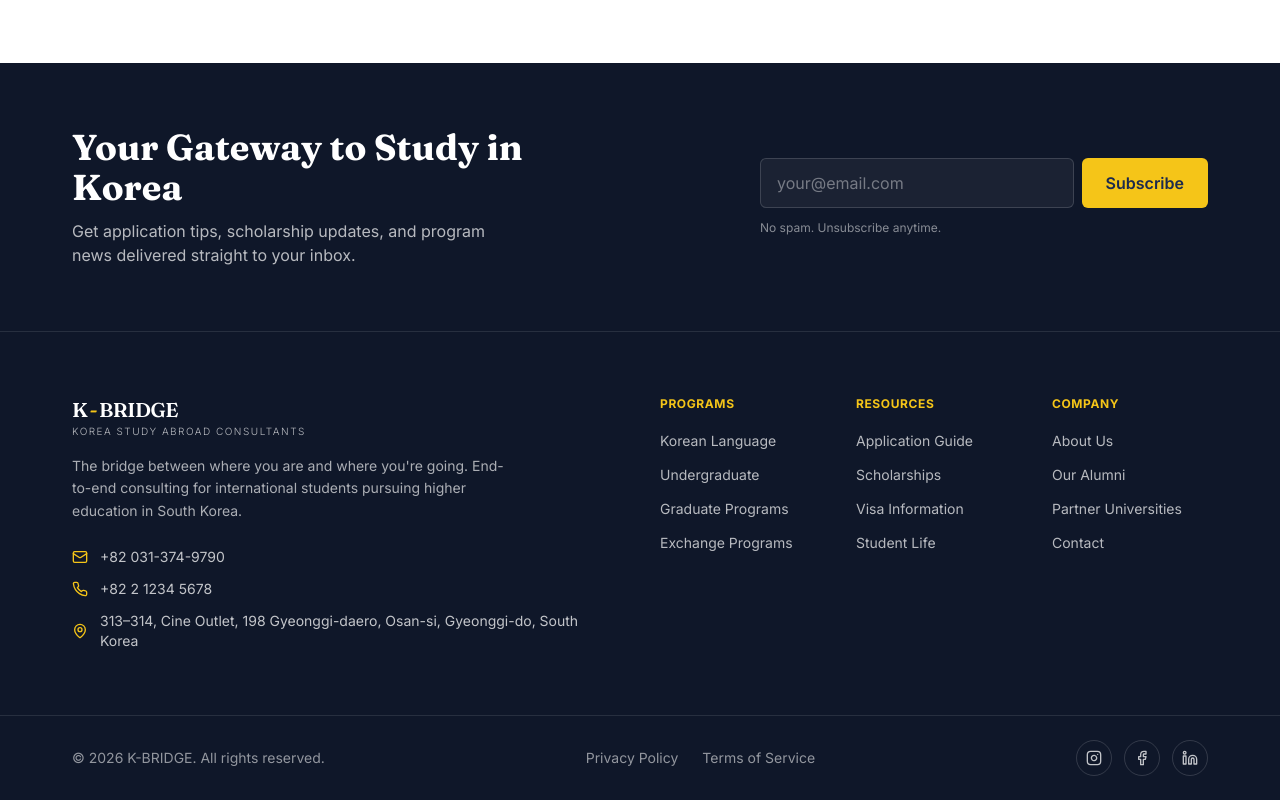
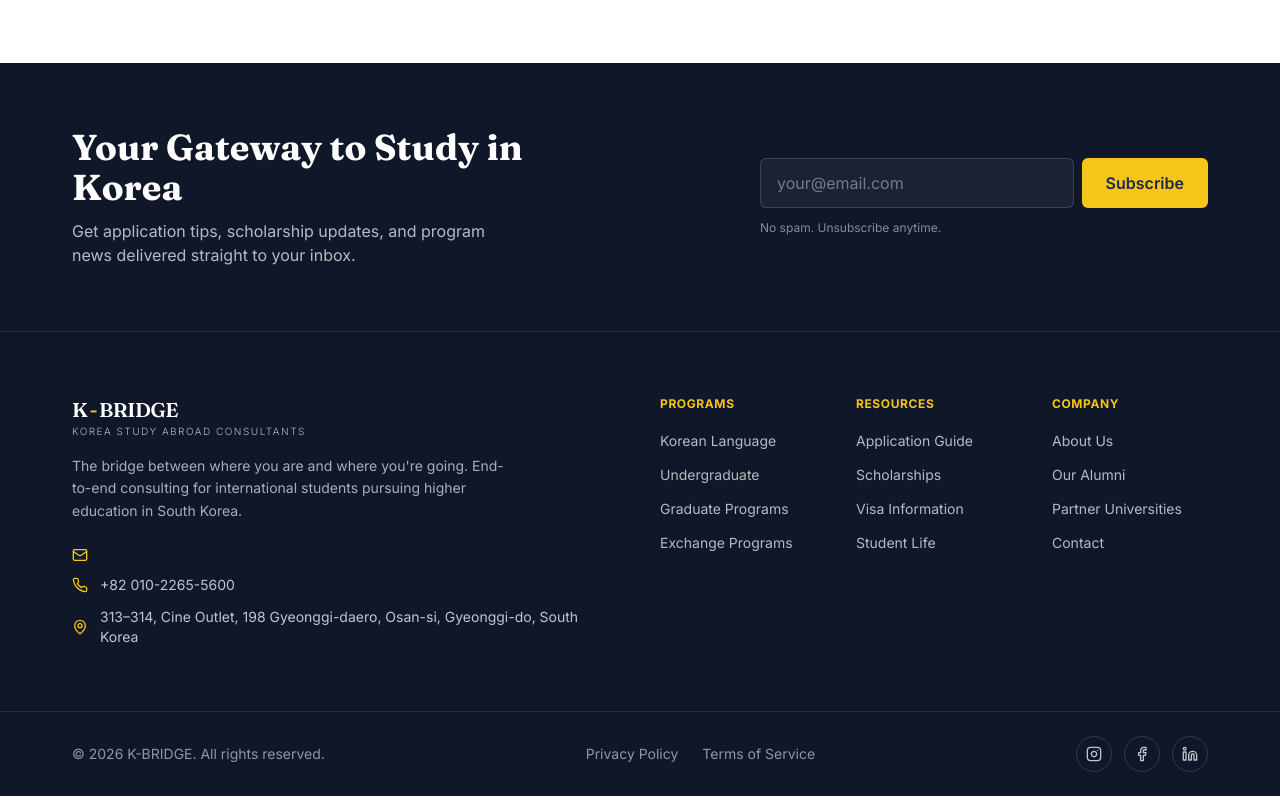
Before and after one commit to kimgustavsson/k-bridge-project, a Next.js app in the folder k-bridge/: page /en/about in a window 1280 px wide. Shown: the part 3234-4034 px from the top of the page. Built offline with nearby package versions, Linux system fonts and the light colour scheme; no server answers; a web font is replaced by a local one.

Commit message:
Update footer.ts

```diff
--- a/k-bridge/src/constants/footer.ts
+++ b/k-bridge/src/constants/footer.ts
@@ -55,8 +55,8 @@ export const SOCIAL_LINKS: SocialLink[] = [
 ];
 
 export const CONTACT_INFO = {
-  phone: "+82 2 1234 5678",
-  fax: "+82 031-374-9790",
+  phone: "+82 010-2265-5600",
+  Office: "+82 031-374-9790",
   address:
     "313–314, Cine Outlet, 198 Gyeonggi-daero, Osan-si, Gyeonggi-do, South Korea",
 } as const;
```
